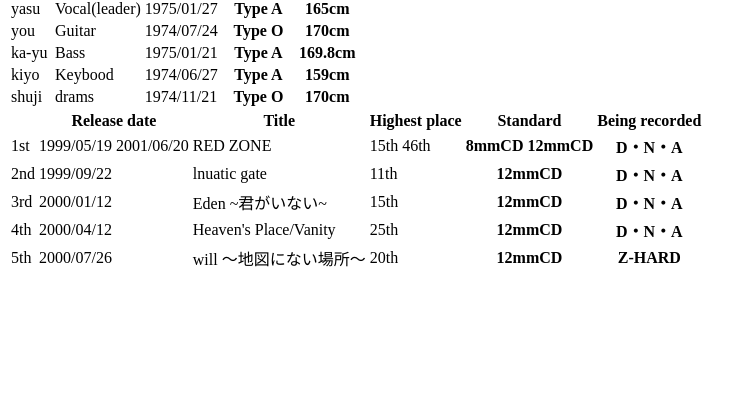
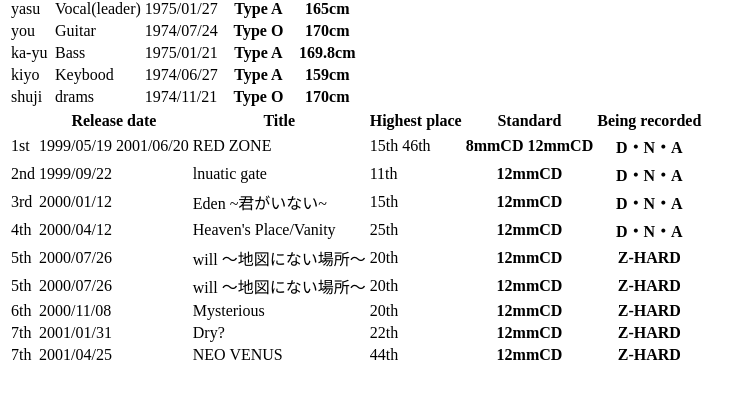
Before and after one commit to ippei-osumi/Test-project, a plain HTML site: page index.html in a window 1280 px wide. Shown: the part 91-490 px from the top of the page, without its empty margins (0-756 px from the left). Drawn offline with Linux system fonts and the light colour scheme.

Commit message:
6th、7th、8th single追加

```diff
--- a/index.html
+++ b/index.html
@@ -97,6 +97,38 @@
   <th>12mmCD</th>
   <th>Z-HARD</th>
 </tr>
+<tr>
+  <td>5th</td>
+  <td>2000/07/26</td>
+  <td>will ～地図にない場所～</td>
+  <td>20th</td>
+  <th>12mmCD</th>
+  <th>Z-HARD</th>
+</tr>
+<tr>
+  <td>6th</td>
+  <td>2000/11/08</td>
+  <td>Mysterious</td>
+  <td>20th</td>
+  <th>12mmCD</th>
+  <th>Z-HARD</th>
+</tr>
+<tr>
+  <td>7th</td>
+  <td>2001/01/31</td>
+  <td>Dry?</td>
+  <td>22th</td>
+  <th>12mmCD</th>
+  <th>Z-HARD</th>
+</tr>
+<tr>
+  <td>7th</td>
+  <td>2001/04/25</td>
+  <td>NEO VENUS</td>
+  <td>44th</td>
+  <th>12mmCD</th>
+  <th>Z-HARD</th>
+</tr>
   </table>
 
 </body>
```
